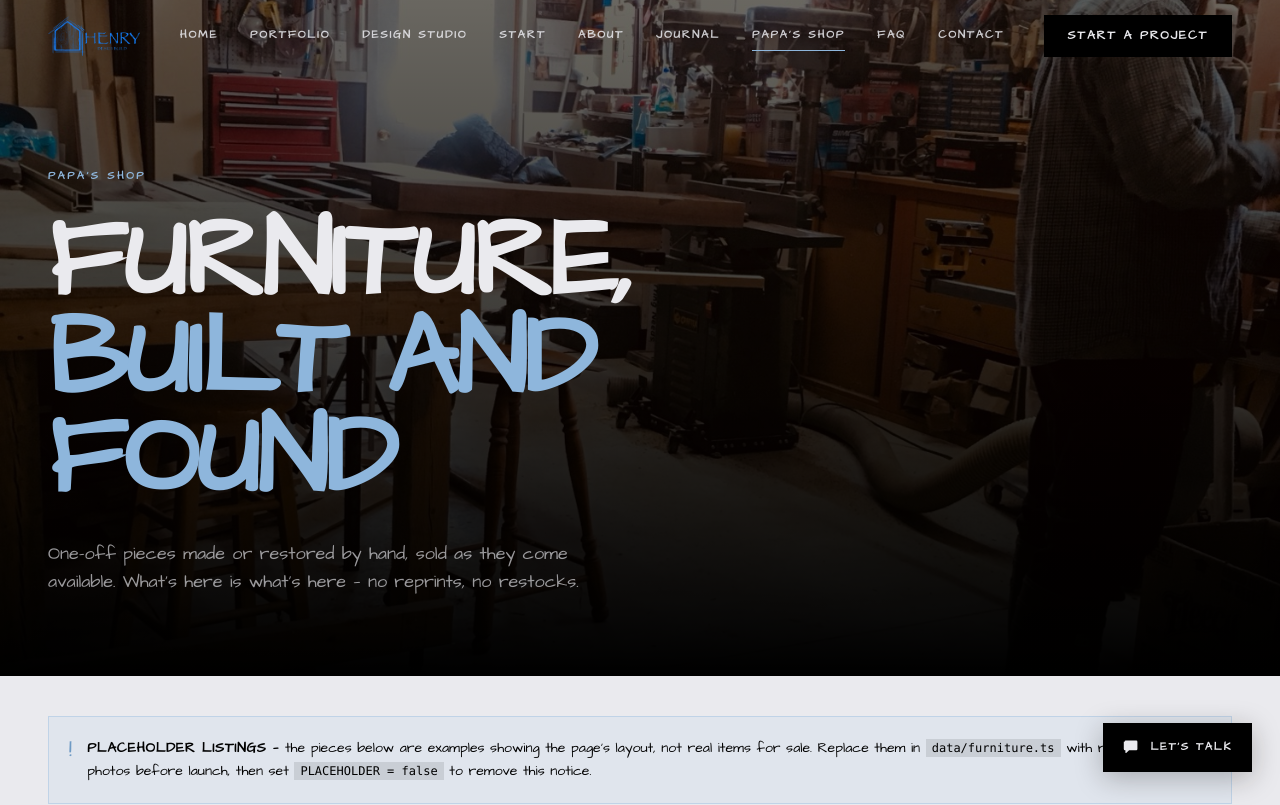
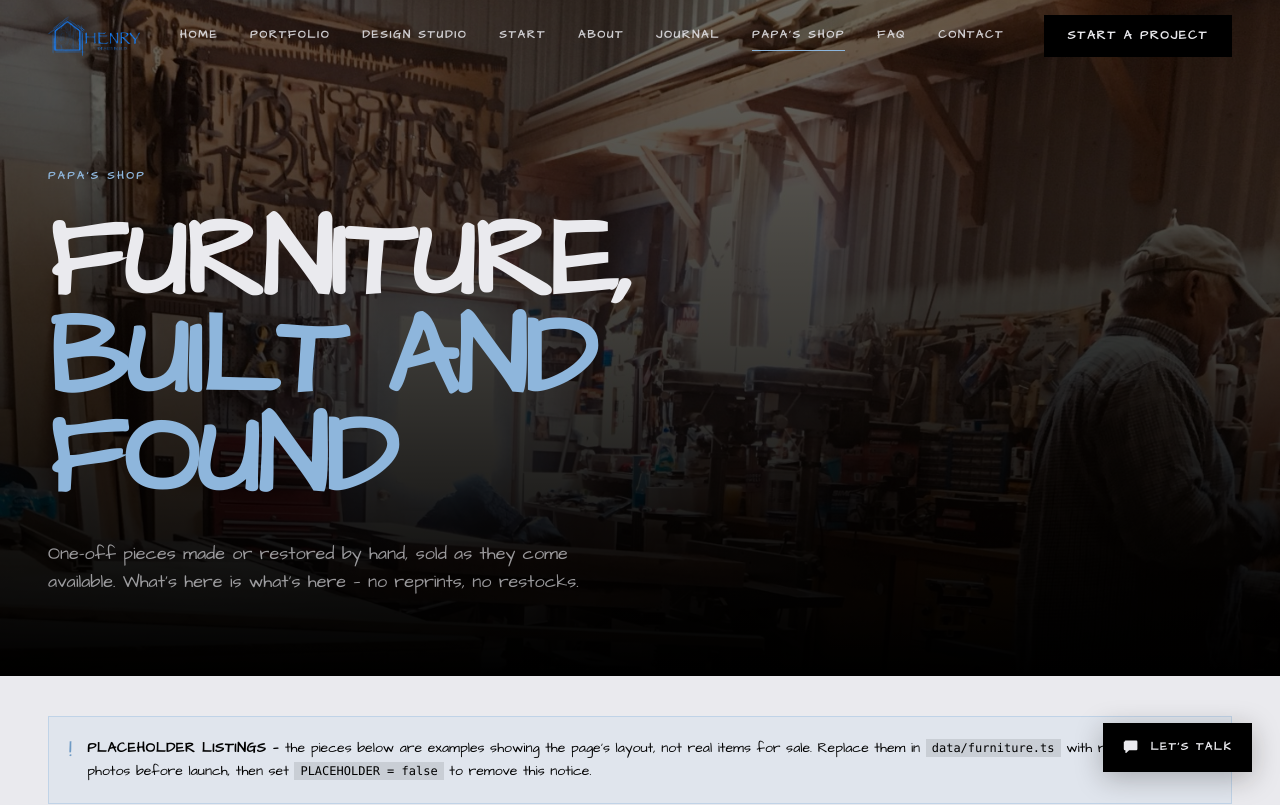
Before and after one commit to cmhenry23/henry-design-build, a Next.js app: page /papas-shop in a window 1280 px wide. Shown: the top 805 px of the page. Built offline with nearby package versions, Linux system fonts and the light colour scheme.

Commit message:
fix: crop the Papa's Shop hero photo so Papa is in frame
Default object-cover center-cropped the portrait source photo,
pushing him toward the bottom edge. Shifted object-position to
70% 15% so the visible band includes his head and cap near the top
of the frame.

```diff
--- a/app/papas-shop/page.tsx
+++ b/app/papas-shop/page.tsx
@@ -20,7 +20,7 @@ export default function PapasShopPage() {
           fill
           priority
           sizes="100vw"
-          className="object-cover opacity-60"
+          className="object-cover object-[70%_15%] opacity-60"
         />
         <div
           className="absolute inset-0 bg-gradient-to-t from-ink via-ink/60 to-ink/30"
```
